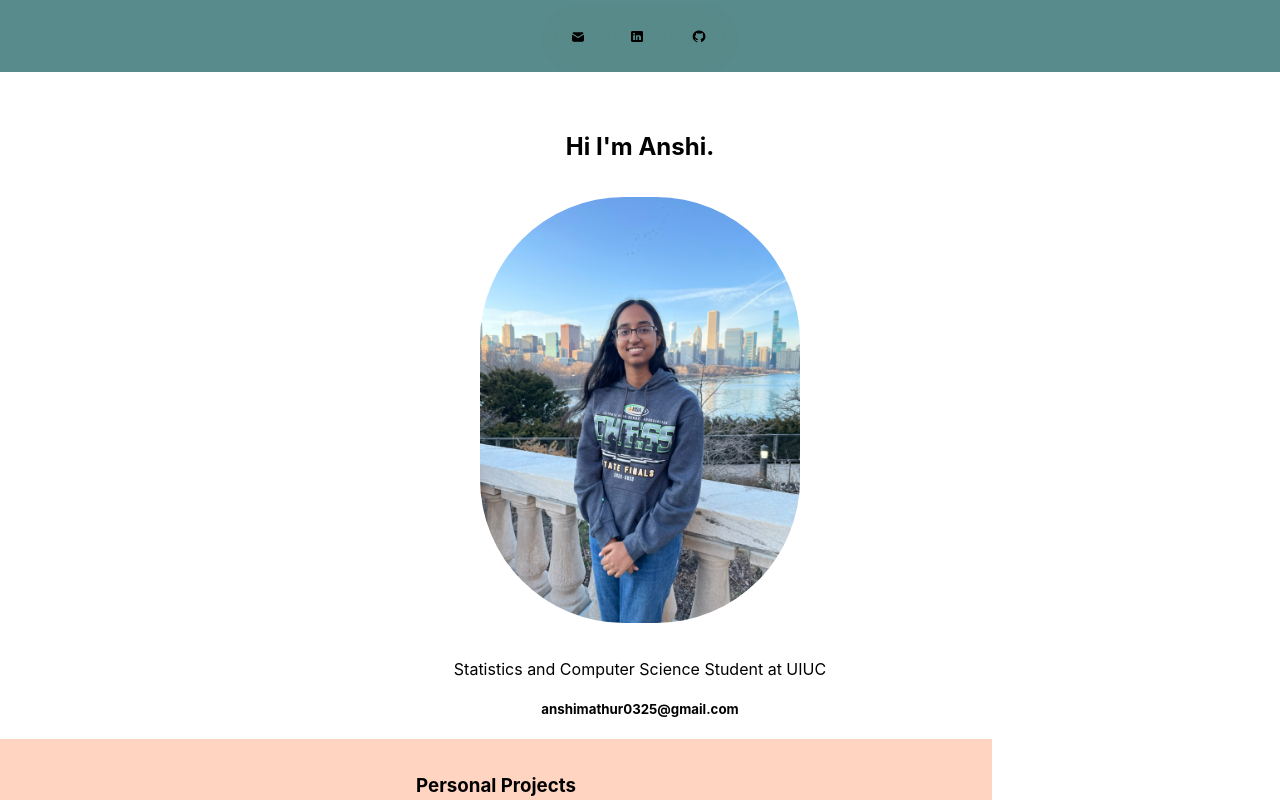
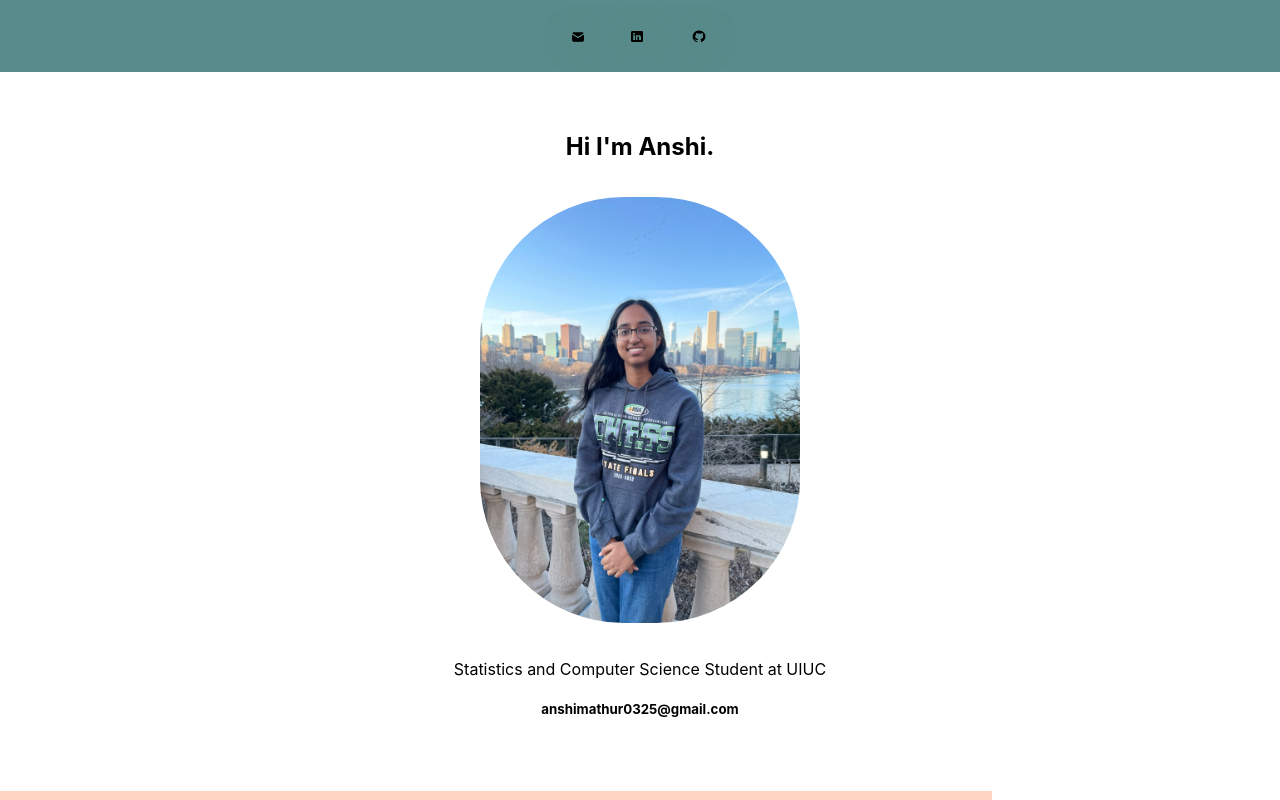
Before and after one commit to anshimathur0325/react-practice, a React (Create React App) app: page / in a window 1280 px wide. Shown: the top 800 px of the page. Built offline with nearby package versions, Linux system fonts and the light colour scheme.

Commit message:
Edit content

```diff
--- a/src/App.js
+++ b/src/App.js
@@ -29,10 +29,11 @@ function App() {
 
     <About />
     <Contact />
+    <Testimonials />
     <Projects />
     <Testimonials />
     <Skills />
-
+    <Testimonials />
   </main>
   );
 }
```
